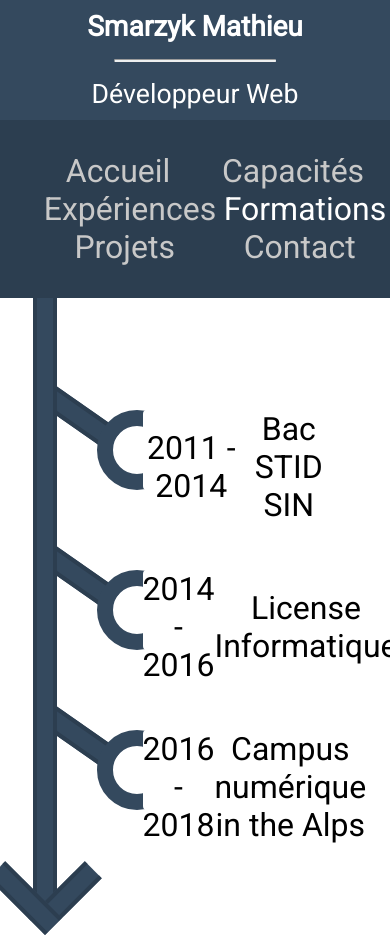
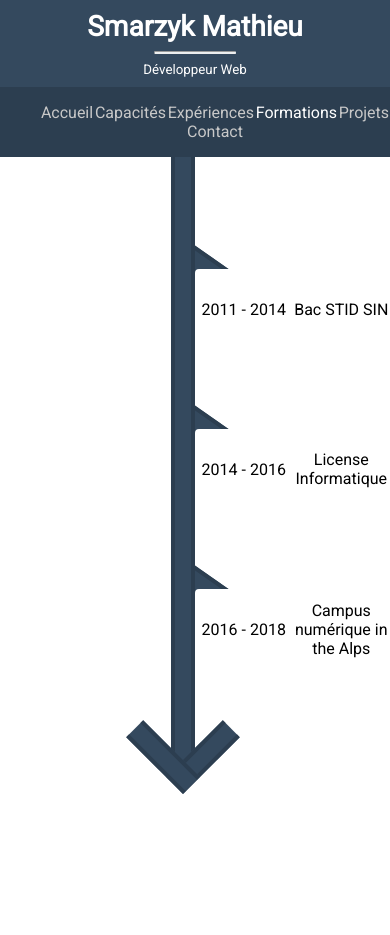
Before and after one commit to ditiz/CV, a React (Create React App) app: page /Formation in a window 390 px wide. After the commit the page ends 844 px from the top, so only its background shows below. Built offline with nearby package versions, Linux system fonts and the light colour scheme.

Commit message:
optimise css for mobile on formation page

```diff
--- a/src/app.scss
+++ b/src/app.scss
@@ -87,3 +87,9 @@ h2 {
     width: 75%;
     margin: auto;
 }
+
+@media screen and (max-device-width: $phone_width) {
+    body {
+        font-size: calc(10px + 2vmin);
+    }
+}
--- a/src/components/formation/element.jsx
+++ b/src/components/formation/element.jsx
@@ -13,10 +13,12 @@ const Element = ({ formation }) => {
 
     return (
         <div className="formation_bar">
-            <div className={className}>
-                <span>
-                    <span />
-                </span>
+            <div className="formation_bar_element-wrapper">
+                <div className={className}>
+                    <span>
+                        <span />
+                    </span>
+                </div>
             </div>
             <div
                 className="formation_list-item"
--- a/src/components/formation/index.scss
+++ b/src/components/formation/index.scss
@@ -9,8 +9,13 @@
 .formation_bar {
     display: grid;
     grid-template-columns: 0.3fr 1fr;
-    justify-items: center;
     align-items: center;
+    justify-self: center;
+}
+
+.formation_bar_element-wrapper {
+    display: flex;
+    justify-content: center;
 }
 
 .formation_bar_element {
@@ -152,7 +157,6 @@
 
 
 @media screen and (max-device-width: $phone_width) {
-
     .formation_bar {
         grid-template-columns: 0.15fr 1fr;
     }
@@ -194,7 +198,7 @@
         }
     }
 
-    .element_bar-last {
+    .formation-element_bar-last {
         width: 0.25rem;
         height: 5rem;
 
--- a/src/components/menu/hamburgler.scss
+++ b/src/components/menu/hamburgler.scss
@@ -3,19 +3,7 @@ $light: #fff;
 $dark: #000;
 $radius: 50px;
 
-body {
-    text-align: center;
-    font-size: 200%;
-    display: flex;
-    flex-direction: column;
-    height: 100%;
-    position: absolute;
-    width: 100%;
 
-    & > * {
-        margin: auto;
-    }
-}
 
 .hamburgler {
     width: 2rem;
```
